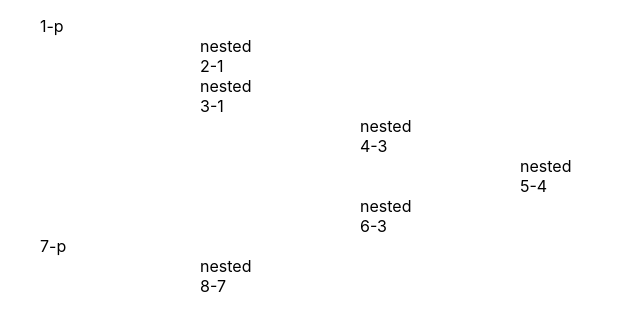
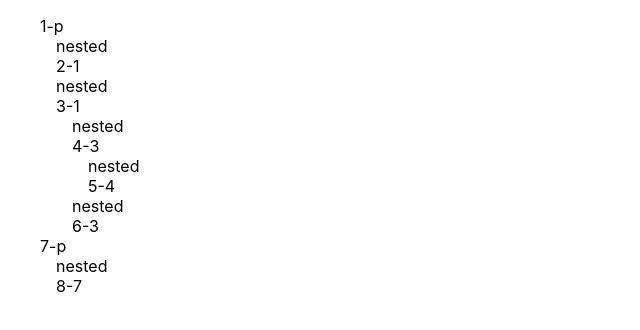
Before and after one commit to SushritPasupuleti/react-thread-render, a React (Create React App) app in the folder client/: page / in a window 1280 px wide. Shown: the top 330 px of the page, without its empty margins (0-640 px from the left). Built offline with nearby package versions, Linux system fonts and the light colour scheme.

Commit message:
Update App.js

```diff
--- a/client/src/App.js
+++ b/client/src/App.js
@@ -24,7 +24,7 @@ function nestComments(commentList) {
 
 function Comment({ comment }) {
   const nestedComments = (comment.children || []).map(comment => {
-    return <div style={{ marginLeft: '10rem' }}>
+    return <div style={{ marginLeft: '1rem' }}>
       nested
       <Comment comment={comment} />
       </div>
```
